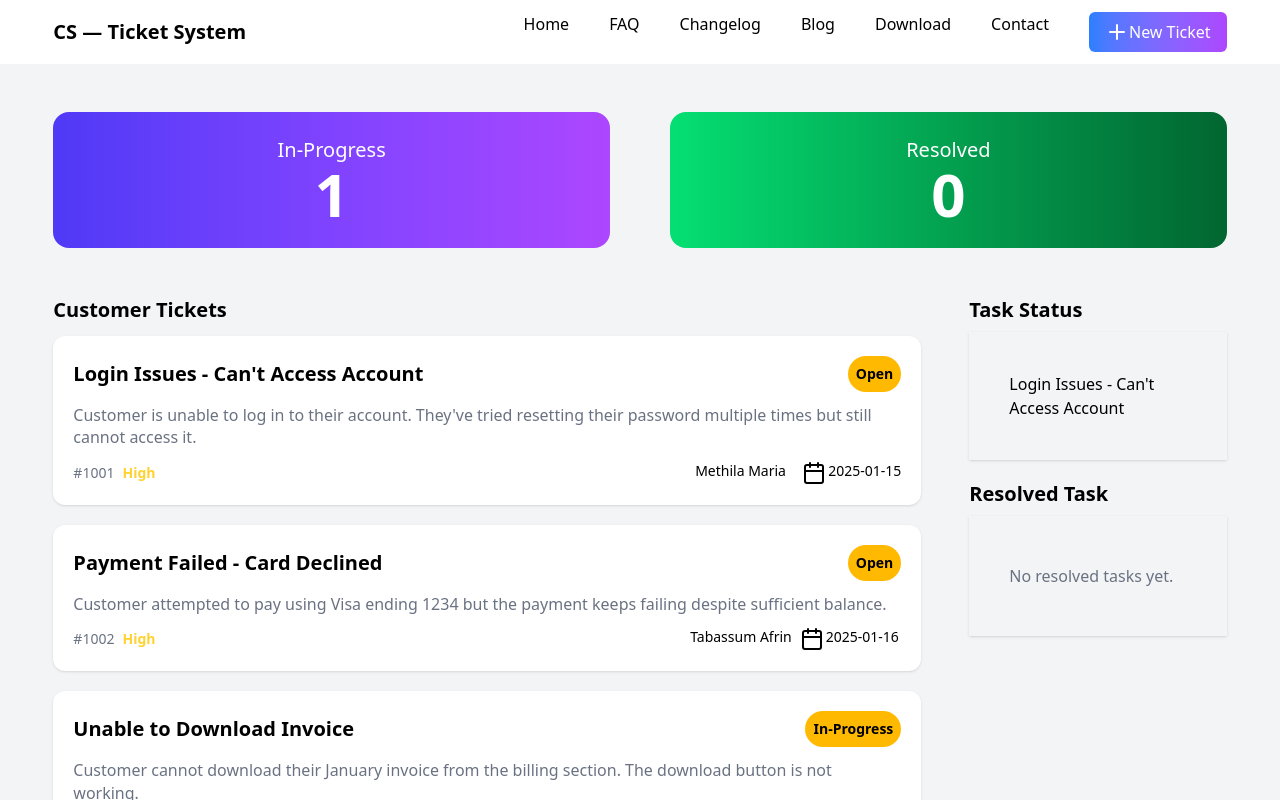
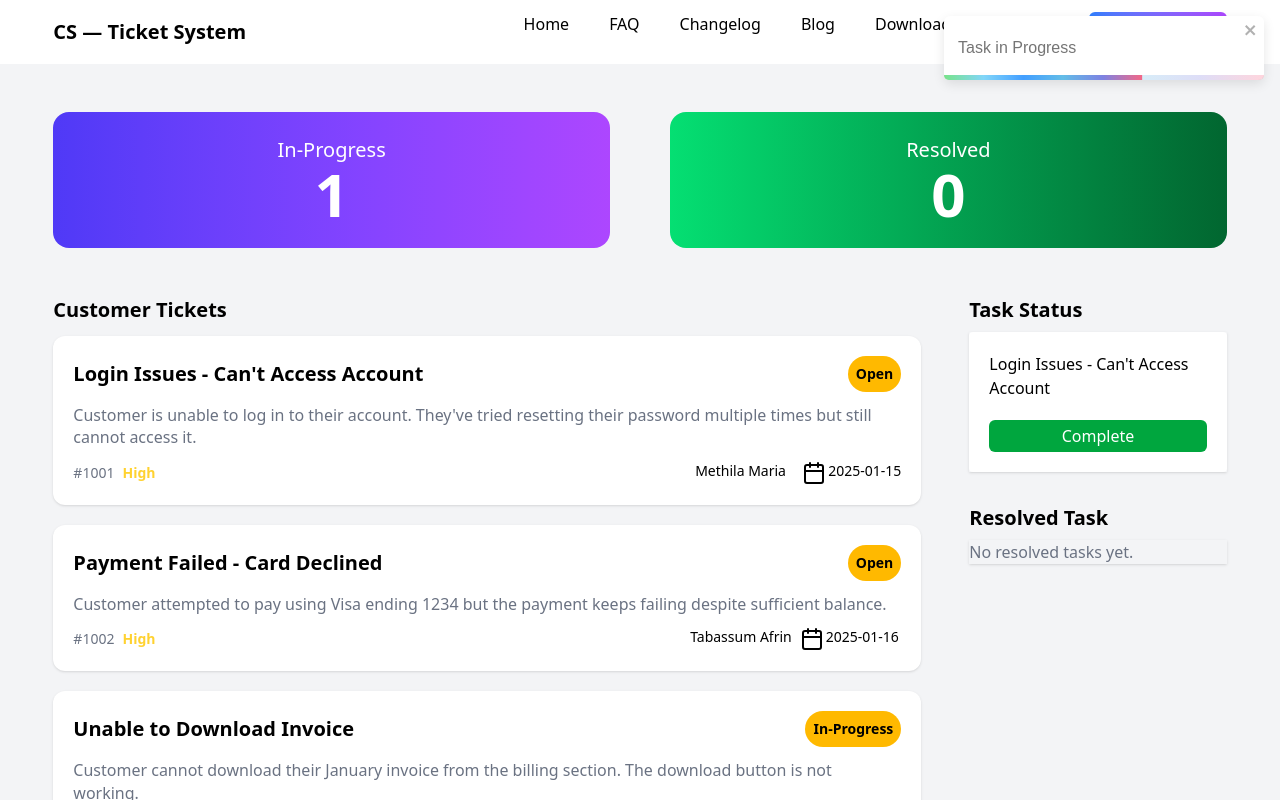
Before and after one commit to Tabassum-Afrin45/customer-support-zone, a React (Vite) app: page / in a window 1280 px wide. Both pictures are taken after a click on the element 487 px from the left and 420 px from the top of the page. Shown: the top 800 px of the page. Built offline with nearby package versions, Linux system fonts and the light colour scheme.

Commit message:
Added task status functionality

```diff
--- a/src/App.jsx
+++ b/src/App.jsx
@@ -1,6 +1,7 @@
 import { Suspense } from "react";
 import Navbar from "./components/Navbar"
 import TaskStatus from "./components/TaskStatus";
+import { ToastContainer } from "react-toastify";
 const loadTickets=()=>fetch("/tickets.json").then((res)=>res.json());
 const App=()=>{
   const ticketsPromise=loadTickets();
@@ -14,6 +15,7 @@ const App=()=>{
         <TaskStatus promise={ticketsPromise}></TaskStatus>
       </Suspense>
       </section>
+      <ToastContainer></ToastContainer>
     </div>
   </div>
 }
--- a/src/components/TaskStatus.jsx
+++ b/src/components/TaskStatus.jsx
@@ -1,6 +1,8 @@
 import { use, useState } from "react";
 import ProgressTask from "./Banner"
 import CustomerTicket from "./CustomerTicket";
+import ProgressCard from "./TicketCard";
+import { toast } from "react-toastify";
 
 const TaskStatus=({promise})=>{
     const tickets= use(promise);
@@ -8,6 +10,7 @@ const TaskStatus=({promise})=>{
 
     const[inProgressTask, setInProgressTask]=useState([])
     const handleTicket=(ticket)=>{
+    toast("Task in Progress")
     console.log(ticket)
     const newInProgressTask=[...inProgressTask,ticket]
     setInProgressTask(newInProgressTask)
@@ -27,21 +30,23 @@ const TaskStatus=({promise})=>{
             ))}
             </div>
            </div>
-           <div className="col-span-1 lg:col-span-3 space-y-5">
+           <div className="col-span-1 lg:col-span-3 space-y-8">
             <div>
                 <h2 className="font-semibold text-xl mb-2">Task Status</h2>
-                <div className="shadow p-10 space-y-5">
+                <div className="shadow space-y-5">
                    {
-                    inProgressTask.length==0?(
+                    inProgressTask.length===0?(
                     <p className="my-2 text-md text-gray-500">Select a ticket to add to Task Status</p>
                 ):(
-                    inProgressTask.map(ticket=><h2>{ticket.title}</h2>)
+                    inProgressTask.map((ticket)=>(
+                        <ProgressCard key={ticket.id} ticket={ticket}></ProgressCard>
+                    ))
                    )}
                 </div>
             </div>
             <div>
                 <h2 className="font-semibold text-xl mb-2 ">Resolved Task</h2>
-                <div className="shadow p-10 space-y-5">
+                <div className="shadow space-y-5">
                    {
                     <p className="my-2 text-md text-gray-500">No resolved tasks yet.</p>
                    }
--- /dev/null
+++ b/src/components/TicketCard.jsx
@@ -0,0 +1,18 @@
+import { toast } from "react-toastify";
+
+const ProgressCard = ({ticket}) => {
+
+  return (
+    <div className="rounded-sm p-5 bg-white">
+      <h3 className="text-md font-medium mb-2">
+        {ticket.title}
+      </h3>
+   {/* Button */}
+      <button onClick={()=>toast.success("Task Completed!")} className="px-6 mt-3 py-1 text-md cursor-pointer rounded-md w-full bg-green-600 text-white">
+        Complete
+      </button>
+    </div>
+  );
+};
+
+export default ProgressCard ;
```
